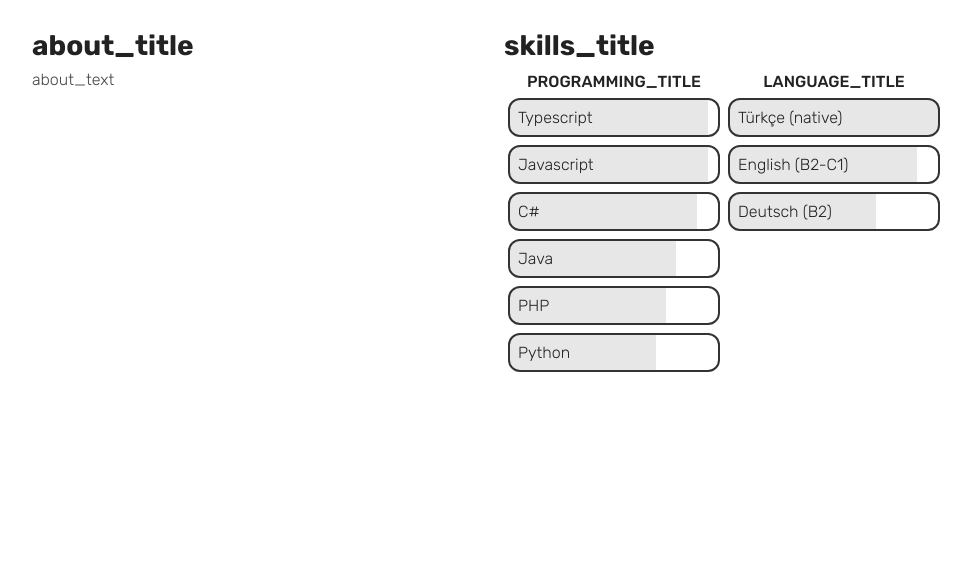
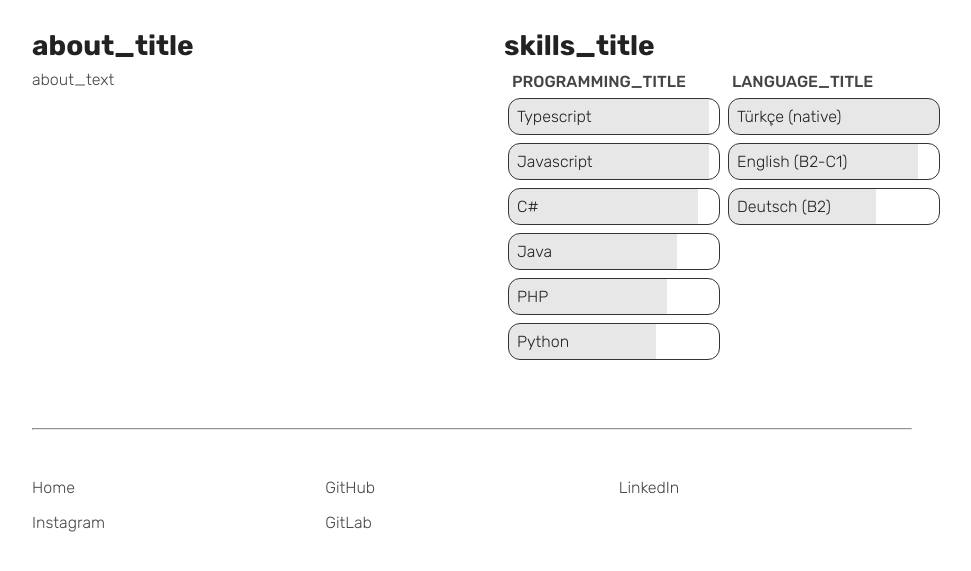
Before and after one commit to borabuyukbas/me, a Vue app: page / in a window 1280 px wide. Shown: the part 347-918 px from the top of the page, without its empty margins (168-1139 px from the left). Before the commit the page ends 811 px from the top, so only its background shows below. Built offline with nearby package versions, Linux system fonts and the light colour scheme.

Commit message:
footer section and some tweaks

```diff
--- a/src/App.vue
+++ b/src/App.vue
@@ -2,6 +2,7 @@
 import Header from "./sections/Header.vue";
 import Personal from "./sections/Personal.vue";
 import About from "./sections/About.vue";
+import Footer from "./sections/Footer.vue";
 
 import { ref, watch } from "vue";
 import { i18n } from "./i18n";
@@ -18,6 +19,7 @@ watch(locale, () => {
     <Header />
     <Personal />
     <About />
+    <Footer />
   </div>
 </template>
 
--- a/src/components/SkillBox.vue
+++ b/src/components/SkillBox.vue
@@ -21,7 +21,10 @@ const styleObject = { "--percent": `${props.percentage * 100}%` };
     class="skill"
     :style="styleObject"
   >
-        <Icon class="icon" :icon="icon" />
+    <Icon
+      class="icon"
+      :icon="icon"
+    />
     <span class="skill-name">
       {{ props.name }}
       {{ props.alt ?
@@ -40,7 +43,7 @@ const styleObject = { "--percent": `${props.percentage * 100}%` };
     padding: 0.5rem;
     margin: 0.25rem;
     border-radius: 0.75rem;
-    border: 0.15rem var(--app-border-color) solid;
+    border: 0.1rem var(--app-border-color) solid;
 
     position: relative;
     overflow: hidden;
--- a/src/locales/de.json
+++ b/src/locales/de.json
@@ -1,9 +1,9 @@
 {
     "subtitle": "Softwareentwickler",
     "about_title": "Über mich",
-    "skills_title": "Fähigkeiten",
-    "programming_title": "Programmierung",
-    "language_title": "Sprach",
+    "skills_title": "Kenntnisse",
+    "programming_title": "Programmier-",
+    "language_title": "Sprach-",
 
     "native": "Muttersprache",
 
--- a/src/sections/About.vue
+++ b/src/sections/About.vue
@@ -38,7 +38,6 @@ const language_skills = [
     <div class="left-section">
       <h3 class="section-header">
         {{ $t("about_title") }}
-        {{ $t("") }}
       </h3>
       <div class="section-content">
         <p>{{ $t("about_text") }}</p>
@@ -51,7 +50,10 @@ const language_skills = [
       <div class="section-content">
         <div class="skill-group">
           <div class="skill-group-title">
-            <Icon class="icon" :icon="Programming" />
+            <Icon
+              class="icon"
+              :icon="Programming"
+            />
             <h6>{{ $t("programming_title") }}</h6>
           </div>
           <SkillBox
@@ -64,7 +66,10 @@ const language_skills = [
         </div>
         <div class="skill-group">
           <div class="skill-group-title">
-            <Icon class="icon" :icon="Language" />
+            <Icon
+              class="icon"
+              :icon="Language"
+            />
             <h6>{{ $t("language_title") }}</h6>
           </div>
           <SkillBox
@@ -130,9 +135,11 @@ const language_skills = [
 
 .skill-group-title {
   display: flex;
-  justify-content: center;
+  justify-content: left;
+  padding-left: 0.5rem;
   align-items: center;
   line-height: 1.5rem;
+  color: var(--app-inactive-font-color);
 
   .icon {
     font-size: 1.25rem;
--- /dev/null
+++ b/src/sections/Footer.vue
@@ -0,0 +1,65 @@
+<script setup lang="ts">
+const link_groups = [
+    [
+        { name: "Home", link: "/" },
+        { name: "Instagram", link: "https://instagram.com/borabbs" },
+    ],
+    [
+        { name: "GitHub", link: "https://github.com/borabuyukbas" },
+        { name: "GitLab", link: "https://gitlab.com/borabuyukbas" },
+    ],
+    [
+        { name: "LinkedIn", link: "https://www.linkedin.com/in/borabuyukbas" },
+    ]
+]
+</script>
+
+<template>
+  <hr>
+  <div class="card">
+    <div class="footer">
+      <div
+        v-for="(group, group_i) of link_groups"
+        :key="'link_group_' + group_i"
+        class="link-group"
+      >
+        <div
+          v-for="(link, link_i) of group"
+          :key="'link_group_' + group_i + '_link_' + link_i"
+          class="link"
+        >
+          <a
+            :href="link.link"
+            target="_blank"
+          >{{ link.name }}</a>
+        </div>
+      </div>
+    </div>
+  </div>
+</template>
+
+<style lang="scss" scoped>
+hr {
+    margin-bottom: 2rem;
+    border-color: var(--app-active-color);
+}
+
+a {
+    color: var(--app-inactive-font-color);
+
+    &:hover {
+        color: var(--app-font-color);
+    }
+}
+
+.footer {
+    width: 100%;
+    display: grid;
+    grid-template-columns: repeat(3,minmax(0,1fr));
+}
+
+.link {
+    margin-top: 1rem;
+    margin-bottom: 1rem;
+}
+</style>
--- a/src/sections/Personal.vue
+++ b/src/sections/Personal.vue
@@ -11,8 +11,8 @@ const socials = [
   { icon: Github, link: "https://github.com/borabuyukbas" },
   { icon: Gitlab, link: "https://gitlab.com/borabuyukbas" },
   { icon: Instagram, link: "https://instagram.com/borabbs" },
-  { icon: Linkedin, link: "" },
-  { icon: Mail, link: "" },
+  { icon: Linkedin, link: "https://www.linkedin.com/in/borabuyukbas" },
+  { icon: Mail, link: "mailto:borabykbs@gmail.com" },
 ]
 </script>
 
```
Lines whose indentation alone changed are shown as unchanged.
